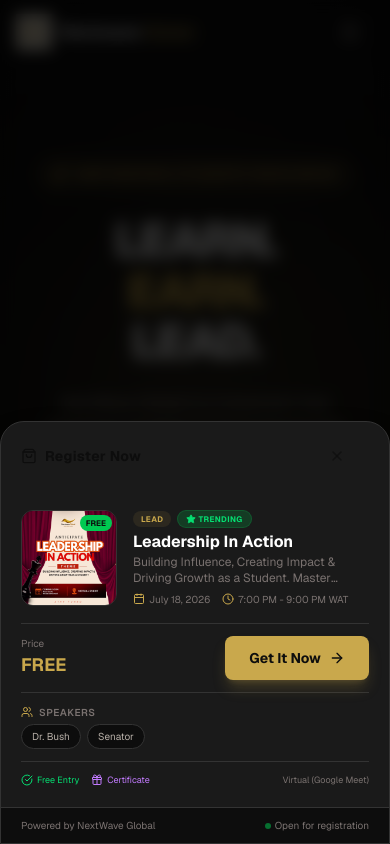
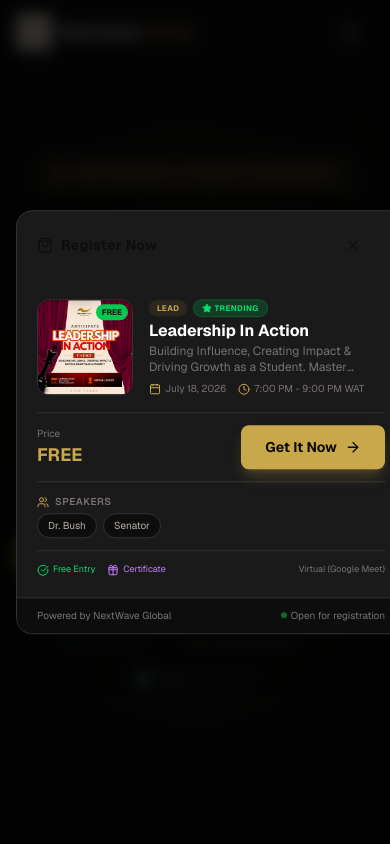
Before and after one commit to georgegoodluck/nextwave, a Next.js app: page / in a window 390 px wide. Shown: the top 844 px of the page. Built offline with nearby package versions, Linux system fonts and the light colour scheme.

Commit message:
feat:change popup style

```diff
--- a/app/globals.css
+++ b/app/globals.css
@@ -7,8 +7,8 @@
 }
 
 body {
-  background-color: var(--nw-cream);
-  color: var(--nw-charcoal);
+  background-color: #0d0d0d;
+  color: #ffffff;
   font-family: var(--font-geist-sans), system-ui, sans-serif;
 }
 
@@ -73,7 +73,7 @@ html {
   height: 6px;
 }
 ::-webkit-scrollbar-track {
-  background: #f1f1f1;
+  background: #1a1a1a;
   border-radius: 4px;
 }
 ::-webkit-scrollbar-thumb {
--- a/components/ui/EventPopup.tsx
+++ b/components/ui/EventPopup.tsx
@@ -61,6 +61,7 @@ export function EventPopup({ onRegister }: EventPopupProps) {
     <AnimatePresence>
       {isOpen && (
         <>
+          {/* Backdrop */}
           <motion.div
             initial={{ opacity: 0 }}
             animate={{ opacity: 1 }}
@@ -69,16 +70,17 @@ export function EventPopup({ onRegister }: EventPopupProps) {
             onClick={handleClose}
           />
 
+          {/* Popup - Centered on all screen sizes */}
           <motion.div
             initial={{ opacity: 0, y: 50, scale: 0.9 }}
             animate={{ opacity: 1, y: 0, scale: 1 }}
             exit={{ opacity: 0, y: 50, scale: 0.9 }}
             transition={{ type: "spring", damping: 25, stiffness: 300 }}
-            className="fixed bottom-0 left-0 right-0 md:inset-auto md:top-1/2 md:left-1/2 md:-translate-x-1/2 md:-translate-y-1/2 z-50 max-w-[400px] w-full mx-auto bg-[#1a1a1a] rounded-t-3xl md:rounded-2xl shadow-2xl overflow-hidden border border-[#333333]"
+            className="fixed inset-x-4 top-1/2 -translate-y-1/2 md:inset-auto md:top-1/2 md:left-1/2 md:-translate-x-1/2 md:-translate-y-1/2 z-50 max-w-[400px] w-full mx-auto bg-[#1a1a1a] rounded-2xl shadow-2xl overflow-hidden border border-[#333333] max-h-[90vh] overflow-y-auto"
             onClick={(e) => e.stopPropagation()}
           >
             {/* Header */}
-            <div className="bg-gradient-to-r from-[#c9a84c] to-[#a8873a] px-5 py-3 flex items-center justify-between">
+            <div className="bg-gradient-to-r from-[#c9a84c] to-[#a8873a] px-5 py-3 flex items-center justify-between sticky top-0 z-10">
               <div className="flex items-center gap-2 text-[#0d0d0d]">
                 <ShoppingBag className="w-4 h-4" />
                 <span className="text-sm font-bold tracking-wide">
@@ -200,7 +202,7 @@ export function EventPopup({ onRegister }: EventPopupProps) {
             </div>
 
             {/* Footer */}
-            <div className="bg-[#0d0d0d] px-5 py-2.5 flex items-center justify-between border-t border-[#333333]">
+            <div className="bg-[#0d0d0d] px-5 py-2.5 flex items-center justify-between border-t border-[#333333] sticky bottom-0">
               <span className="text-[10px] text-[#7a7270]">
                 Powered by NextWave Global
               </span>
```
